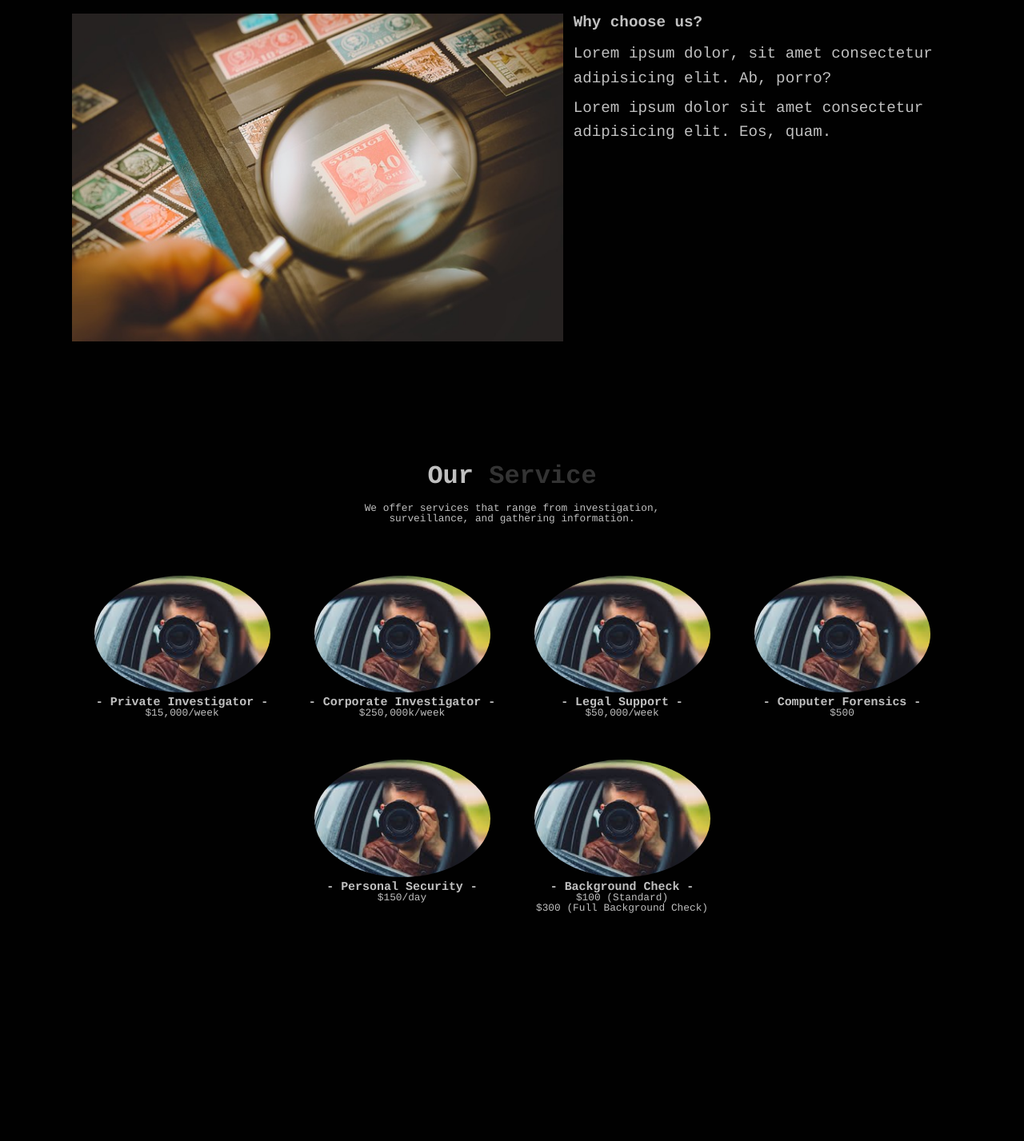
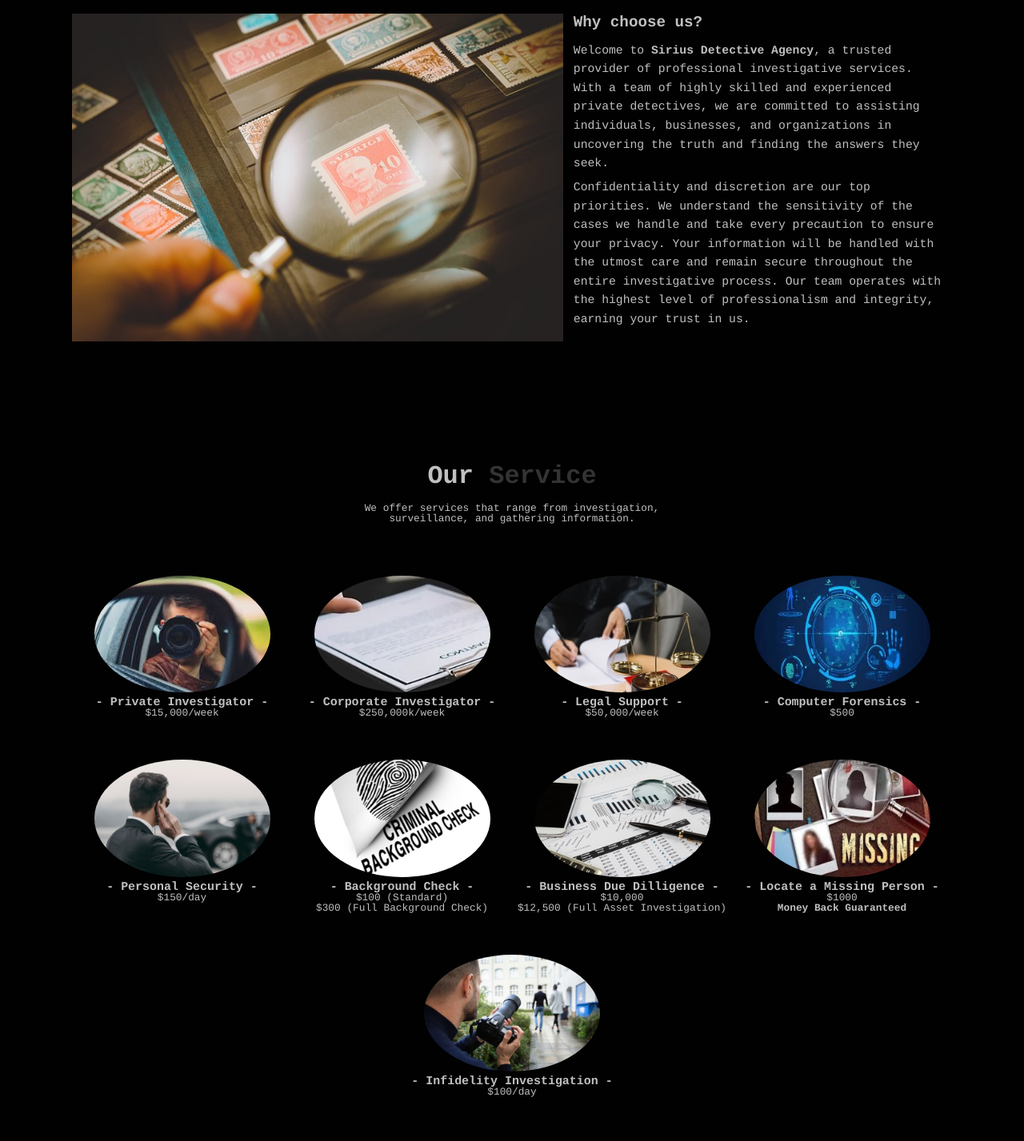
Before and after one commit to Ocpcgo/Detective-Agency-Webpage-project, a plain HTML site: page index.html in a window 1280 px wide. Shown: the part 980-2407 px from the top of the page at 80% size. Drawn offline with nearby package versions, Linux system fonts and the light colour scheme.

Commit message:
Menu fixing

```diff
--- a/css/style.css
+++ b/css/style.css
@@ -173,7 +173,7 @@ body {
 
 .about .row .content p {
     margin-bottom: 0.5rem;
-    font-size: 1.5rem;
+    font-size: 1.15rem;
     font-weight: 100;
     line-height: 1.6;
 }
@@ -200,6 +200,7 @@ body {
     margin-top: 5rem;
     justify-content: center;
 }
+
 
 .menu .row .menu-card {
     text-align: center;
--- a/index.html
+++ b/index.html
@@ -58,12 +58,15 @@
             </div>
             <div class="content">
                 <h3>Why choose us?</h3>
-                <p>Lorem ipsum dolor,
-                    sit amet consectetur adipisicing elit.
-                    Ab, porro?</p>
-                <p>Lorem ipsum dolor sit amet
-                    consectetur adipisicing elit.
-                    Eos, quam.</p>
+                <p>Welcome to <strong>Sirius Detective Agency</strong>,
+                     a trusted provider of professional investigative services.
+                     With a team of highly skilled and experienced private detectives,
+                     we are committed to assisting individuals, businesses,
+                     and organizations in uncovering the truth and finding the answers they seek.</p>
+                <p>Confidentiality and discretion are our top priorities.
+                    We understand the sensitivity of the cases we handle and take every precaution to ensure your privacy.
+                    Your information will be handled with the utmost care and remain secure throughout the entire investigative process.
+                    Our team operates with the highest level of professionalism and integrity, earning your trust in us.</p>
             </div>
         </div>
     </section>
@@ -85,35 +88,55 @@
                 <p class="menu-card-price">$15,000/week</p>
             </div>
             <div class="menu-card">
-                <img src="img/menu/private-investigator.jpg"
+                <img src="img/menu/corporate-investigator.jpg"
                 alt="Corporate investigation" class="menu-card-img">
                 <h3 class="menu-card-title">- Corporate Investigator -</h3>
                 <p class="menu-card-price">$250,000k/week</p>
             </div>
             <div class="menu-card">
-                <img src="img/menu/private-investigator.jpg"
+                <img src="img/menu/legal-support.jpg"
                 alt="Legal Support" class="menu-card-img">
                 <h3 class="menu-card-title">- Legal Support -</h3>
                 <p class="menu-card-price">$50,000/week</p>
             </div>
             <div class="menu-card">
-                <img src="img/menu/private-investigator.jpg"
+                <img src="img/menu/computer-forensics.jpg"
                 alt="Computer Forensics" class="menu-card-img">
                 <h3 class="menu-card-title">- Computer Forensics -</h3>
                 <p class="menu-card-price">$500</p>
             </div>
             <div class="menu-card">
-                <img src="img/menu/private-investigator.jpg"
+                <img src="img/menu/personal-security.jpg"
                 alt="Personal Security" class="menu-card-img">
                 <h3 class="menu-card-title">- Personal Security -</h3>
                 <p class="menu-card-price">$150/day</p>
             </div>
             <div class="menu-card">
-                <img src="img/menu/private-investigator.jpg"
+                <img src="img/menu/background-check.jpg"
                 alt="Background Check" class="menu-card-img">
                 <h3 class="menu-card-title">- Background Check -</h3>
                 <p class="menu-card-price">$100 (Standard)</p>
                 <p class="menu-card-price">$300 (Full Background Check)</p>
+            </div>
+            <div class="menu-card">
+                <img src="img/menu/due-diligence.jpg"
+                alt="Business Due Dilligence and Asset Investigation" class="menu-card-img">
+                <h3 class="menu-card-title">- Business Due Dilligence -</h3>
+                <p class="menu-card-price">$10,000</p>
+                <p class="menu-card-price">$12,500 (Full Asset Investigation)</p>
+            </div>
+            <div class="menu-card">
+                <img src="img/menu/missing-person.jpg"
+                alt="Find Missing Person" class="menu-card-img">
+                <h3 class="menu-card-title">- Locate a Missing Person -</h3>
+                <p class="menu-card-price">$1000</p>
+                <p class="menu-card-price"><strong>Money Back Guaranteed</strong></p>
+            </div>
+            <div class="menu-card">
+                <img src="img/menu/infidelity-investigation.jpg"
+                alt="Infidelity Investigation" class="menu-card-img">
+                <h3 class="menu-card-title">- Infidelity Investigation -</h3>
+                <p class="menu-card-price">$100/day</p>
             </div>
         </div>
     </section>
```
Also changed, not shown: img/menu/background-check.jpg (added), img/menu/computer-forensics.jpg (added), img/menu/corporate-investigator.jpg (added), img/menu/due-diligence.jpg (added), img/menu/infidelity-investigation.jpg (added), img/menu/legal-support.jpg (added), img/menu/missing-person.jpg (added), img/menu/personal-security.jpg (added).
